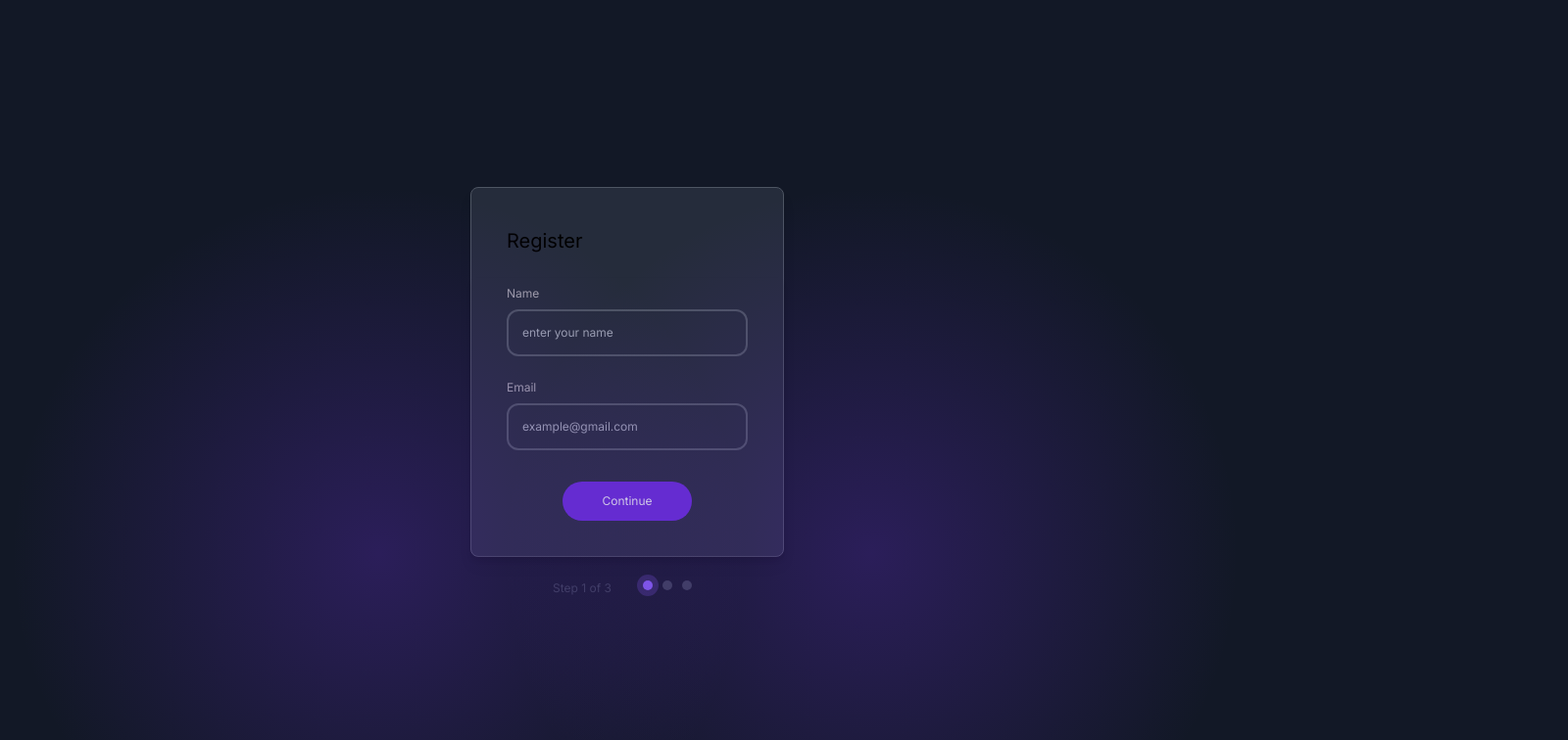
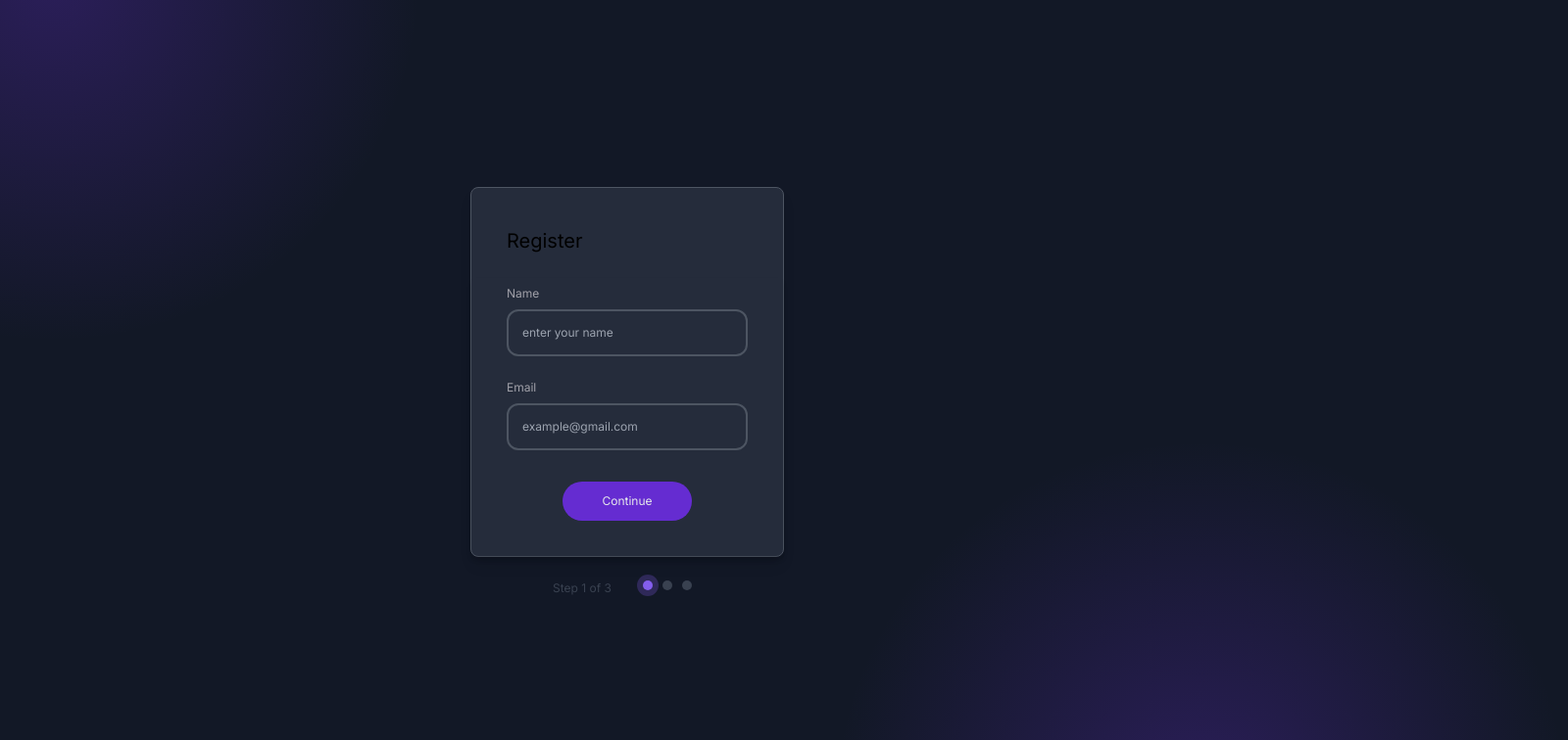
Before and after one commit to carmtsang/multi-step_form, a Next.js app: page / in a window 1280 px wide. Shown: the top 756 px of the page at 98% size, 1600 px wide, since content can reach past the window. Built offline with nearby package versions, Linux system fonts and the light colour scheme.

Commit message:
position purple blur

```diff
--- a/app/components/NodeOverlay.js
+++ b/app/components/NodeOverlay.js
@@ -8,13 +8,13 @@ export default function NodeOverlay() {
         priority
         src={purpleBlur}
         alt="purple blur"
-        className="absolute z-10 inset-x-3"
+        className="absolute -left-1/4 -top-1/2"
       />
       <Image
         priority
         src={purpleBlur}
         alt="purple blur"
-        className="absolute z-10 end-4"
+        className="absolute -bottom-1/2 -right-1/4"
       />
     </div>
   );
--- a/app/page.js
+++ b/app/page.js
@@ -12,7 +12,7 @@ import Card from "./components/Card";
 import Interest from "./components/Interest";
 import Summary from "./components/Summary";
 import Register from "./components/Register";
-import NodeOverlay from "./components/nodeOverlay";
+import NodeOverlay from "./components/NodeOverlay";
 
 export default function Home() {
   const [registrantInfo, setRegistrantInfo] = useState({
```
